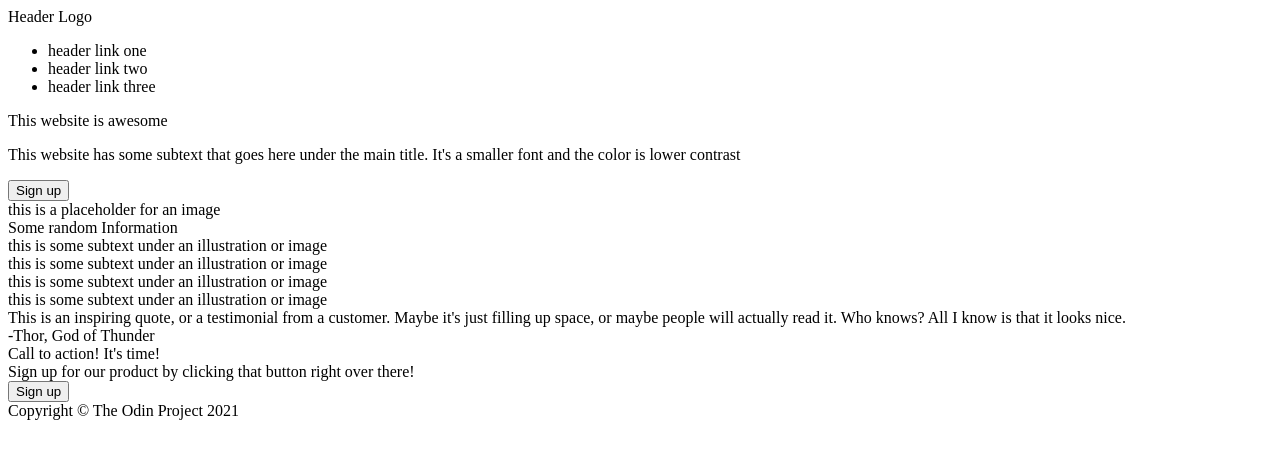
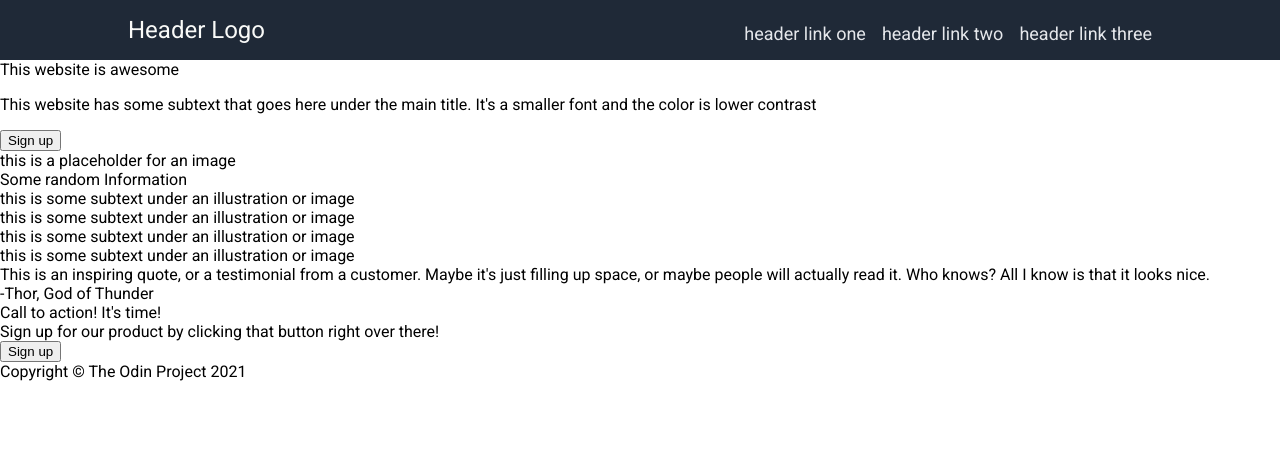
Before and after one commit to lukemullins02/landing-page, a plain HTML site: page index.html in a window 1280 px wide. Drawn offline with Linux system fonts and the light colour scheme.

Commit message:
Add css to header

```diff
--- a/index.html
+++ b/index.html
@@ -3,11 +3,18 @@
   <head>
     <meta charset="UTF-8" />
     <meta name="viewport" content="width=device-width, initial-scale=1.0" />
-    <title>Document</title>
+    <title>Landing Page</title>
+    <link rel="stylesheet" href="styles.css" />
+    <link rel="preconnect" href="https://fonts.googleapis.com" />
+    <link rel="preconnect" href="https://fonts.gstatic.com" crossorigin />
+    <link
+      href="https://fonts.googleapis.com/css2?family=Roboto:ital,wght@0,100..900;1,100..900&display=swap"
+      rel="stylesheet"
+    />
   </head>
   <body>
     <div class="header">
-      <div>Header Logo</div>
+      <div class="title">Header Logo</div>
       <ul>
         <li>header link one</li>
         <li>header link two</li>
--- /dev/null
+++ b/styles.css
@@ -0,0 +1,33 @@
+body {
+  display: flex;
+  flex-direction: column;
+  font-family: "Roboto", sans-serif;
+  margin: 0;
+}
+
+.header {
+  display: flex;
+  gap: 32px;
+  justify-content: space-between;
+  background-color: #1f2937;
+  padding: 16px 128px;
+  align-items: end;
+}
+
+ul {
+  display: flex;
+  list-style: none;
+  margin: 0;
+  padding: 0;
+  gap: 16px;
+}
+
+li {
+  color: #e5e7eb;
+  font-size: 18px;
+}
+
+.title {
+  font-size: 24px;
+  color: #f9faf8;
+}
```
